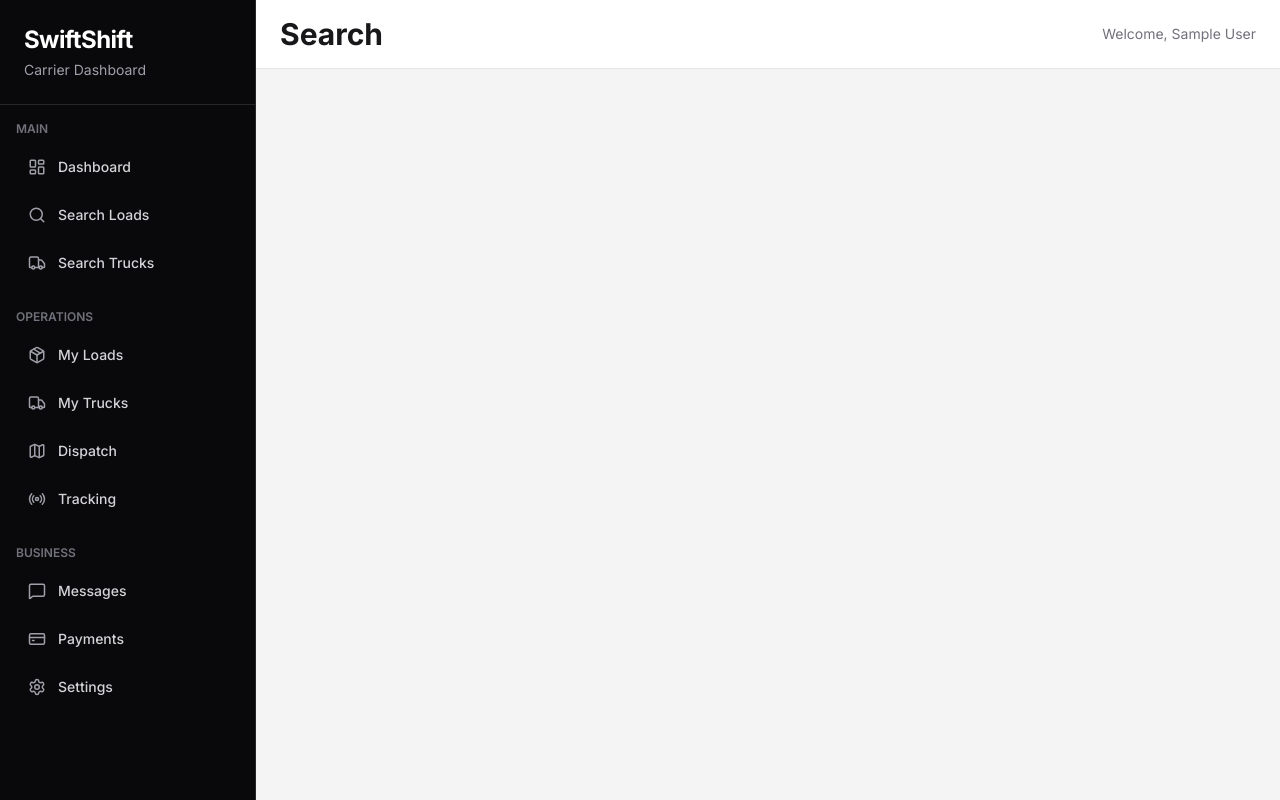
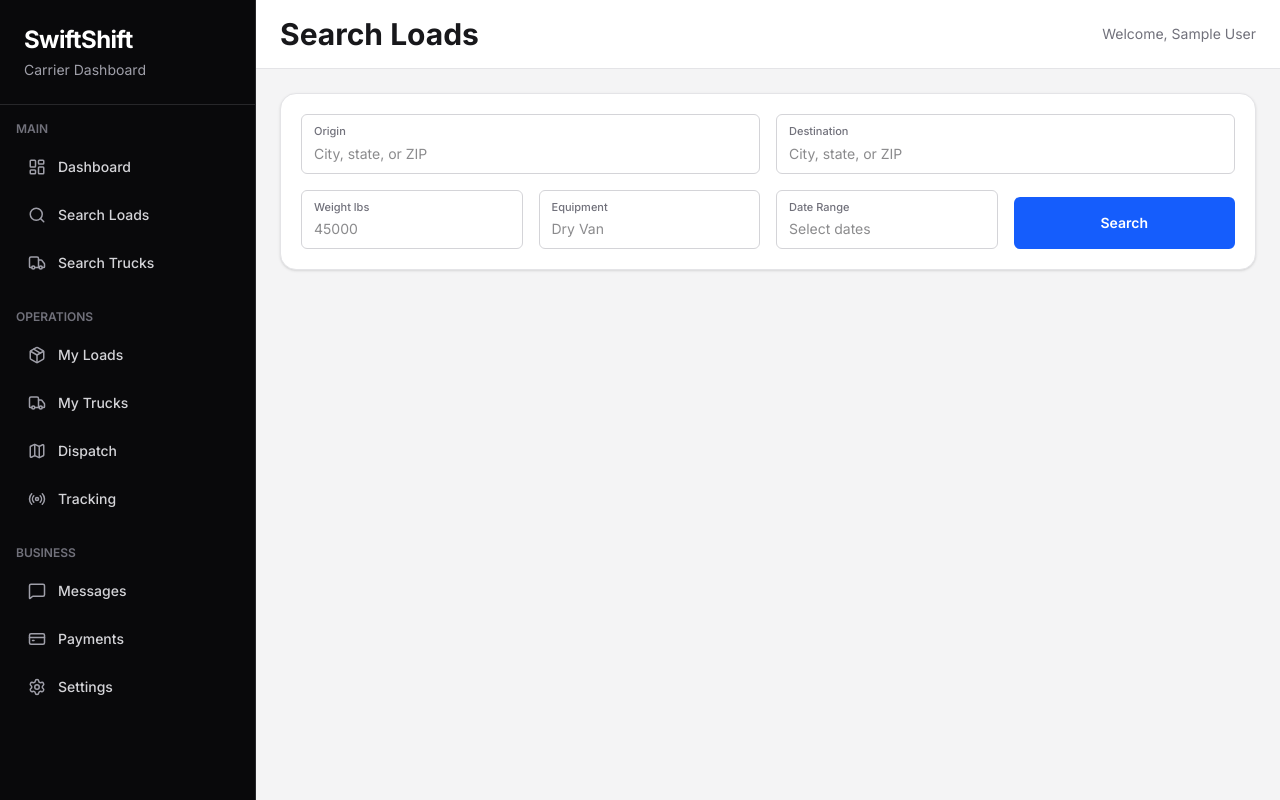
Before and after one commit to alexandrelee10/SwiftShift, a Next.js app: page /loads/search in a window 1280 px wide. Built offline with nearby package versions, Linux system fonts and the light colour scheme; no server answers; sample sign-in values are in the browser's storage.

Commit message:
built input and labels for search

```diff
--- a/app/loads/search/page.tsx
+++ b/app/loads/search/page.tsx
@@ -9,6 +9,7 @@ import {
   MessageSquare,
   CreditCard,
   Settings as SettingsIcon,
+  Calendar,
   type LucideIcon,
 } from "lucide-react";
 import Link from "next/link";
@@ -57,12 +58,12 @@ export default async function SearchPage() {
 
   return (
     <div className="min-h-screen bg-zinc-100">
-      <div className="flex">
+      <div className="flex min-h-screen">
         {/* Sidebar */}
-        <aside className="w-64 min-h-screen bg-zinc-950 text-white border-r border-zinc-800">
+        <aside className="w-64 bg-zinc-950 text-white border-r border-zinc-800">
           <div className="p-6 border-b border-zinc-800">
             <h1 className="text-2xl font-bold tracking-tight">SwiftShift</h1>
-            <p className="text-sm text-zinc-400 mt-1">Carrier Dashboard</p>
+            <p className="mt-1 text-sm text-zinc-400">Carrier Dashboard</p>
           </div>
 
           <nav className="py-4">
@@ -80,11 +81,11 @@ export default async function SearchPage() {
                       <Link
                         key={item.name}
                         href={item.href}
-                        className="flex items-center gap-3 rounded-lg px-4 py-3 text-sm font-medium text-zinc-300 hover:bg-zinc-900 hover:text-white transition group"
+                        className="group flex items-center gap-3 rounded-lg px-4 py-3 text-sm font-medium text-zinc-300 transition hover:bg-zinc-900 hover:text-white"
                       >
                         <Icon
                           size={18}
-                          className="text-zinc-400 group-hover:text-white transition"
+                          className="text-zinc-400 transition group-hover:text-white"
                         />
                         <span>{item.name}</span>
                       </Link>
@@ -96,12 +97,90 @@ export default async function SearchPage() {
           </nav>
         </aside>
 
+        {/* Main */}
         <main className="flex-1">
           <div className="border-b border-zinc-200 bg-white px-6 py-4">
             <div className="flex items-center justify-between">
-              <h2 className="text-3xl font-bold text-zinc-900">Search</h2>
-              <div className="text-sm text-zinc-500">
+              <h2 className="text-3xl font-bold text-zinc-900">Search Loads</h2>
+              <p className="text-sm text-zinc-500">
                 Welcome, {session.user?.name}
+              </p>
+            </div>
+          </div>
+
+          <div className="p-6">
+            <div className="rounded-2xl border border-zinc-200 bg-white p-5 shadow-sm">
+              {/* TOP ROW */}
+              <div className="grid grid-cols-1 gap-4 lg:grid-cols-2">
+                {/* Origin */}
+                <div className="rounded-md border border-zinc-300 bg-white px-3 py-2">
+                  <label className="block text-[11px] font-medium text-zinc-500">
+                    Origin
+                  </label>
+                  <input
+                    type="text"
+                    placeholder="City, state, or ZIP"
+                    className="mt-1 w-full bg-transparent text-sm text-zinc-900 outline-none"
+                  />
+                </div>
+
+                {/* Destination */}
+                <div className="rounded-md border border-zinc-300 bg-white px-3 py-2">
+                  <label className="block text-[11px] font-medium text-zinc-500">
+                    Destination
+                  </label>
+                  <input
+                    type="text"
+                    placeholder="City, state, or ZIP"
+                    className="mt-1 w-full bg-transparent text-sm text-zinc-900 outline-none"
+                  />
+                </div>
+              </div>
+
+              {/* BOTTOM ROW */}
+              <div className="mt-4 grid grid-cols-1 gap-4 lg:grid-cols-4">
+                {/* Weight */}
+                <div className="rounded-md border border-zinc-300 bg-white px-3 py-2">
+                  <label className="block text-[11px] font-medium text-zinc-500">
+                    Weight lbs
+                  </label>
+                  <input
+                    type="text"
+                    placeholder="45000"
+                    className="mt-1 w-full bg-transparent text-sm text-zinc-900 outline-none"
+                  />
+                </div>
+
+                {/* Equipment (optional but realistic for your app) */}
+                <div className="rounded-md border border-zinc-300 bg-white px-3 py-2">
+                  <label className="block text-[11px] font-medium text-zinc-500">
+                    Equipment
+                  </label>
+                  <input
+                    type="text"
+                    placeholder="Dry Van"
+                    className="mt-1 w-full bg-transparent text-sm text-zinc-900 outline-none"
+                  />
+                </div>
+
+                {/* Date */}
+                <div className="rounded-md border border-zinc-300 bg-white px-3 py-2">
+                  <label className="block text-[11px] font-medium text-zinc-500">
+                    Date Range
+                  </label>
+                  <input
+                    type="text"
+                    placeholder="Select dates"
+                    className="mt-1 w-full bg-transparent text-sm text-zinc-900 outline-none"
+                  />
+                </div>
+
+                {/* Search Button */}
+                <div className="flex items-end">
+                  <button className="w-full h-[52px] rounded-md bg-blue-600 text-sm font-semibold text-white hover:bg-blue-700 transition">
+                    Search
+                  </button>
+                </div>
               </div>
             </div>
           </div>
```
